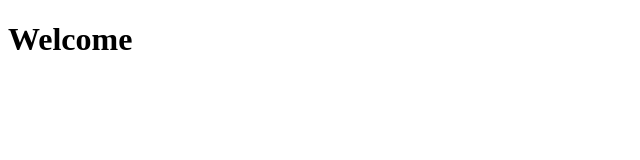
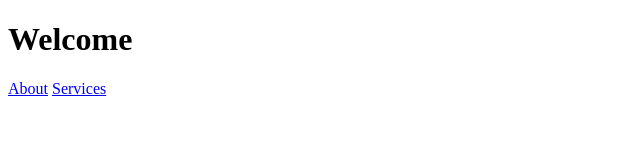
Before and after one commit to ayanagoswami87-dotcom/Devopslab2, a plain HTML site: page index.html in a window 1280 px wide. Shown: the whole page, without its empty margins (0-640 px from the left). Drawn offline with Linux system fonts and the light colour scheme.

Commit message:
ADDed nav

```diff
--- a/index.html
+++ b/index.html
@@ -5,5 +5,9 @@
     </head>
     <body>
         <h1>Welcome</h1>
+        <nav>
+            <a href="#about">About</a>
+            <a href="#services">Services</a>
+        </nav>
     </body>
 </html>
```
